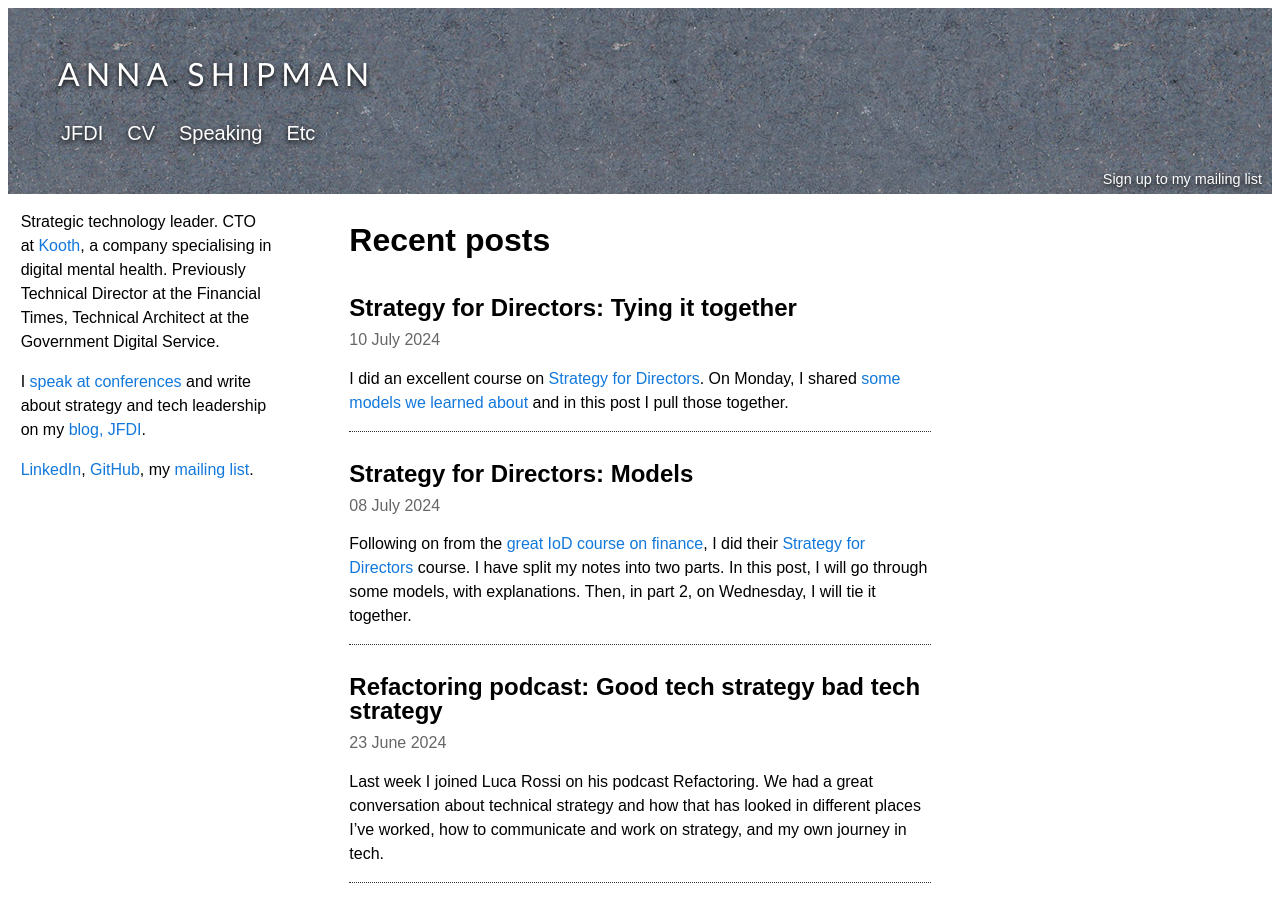
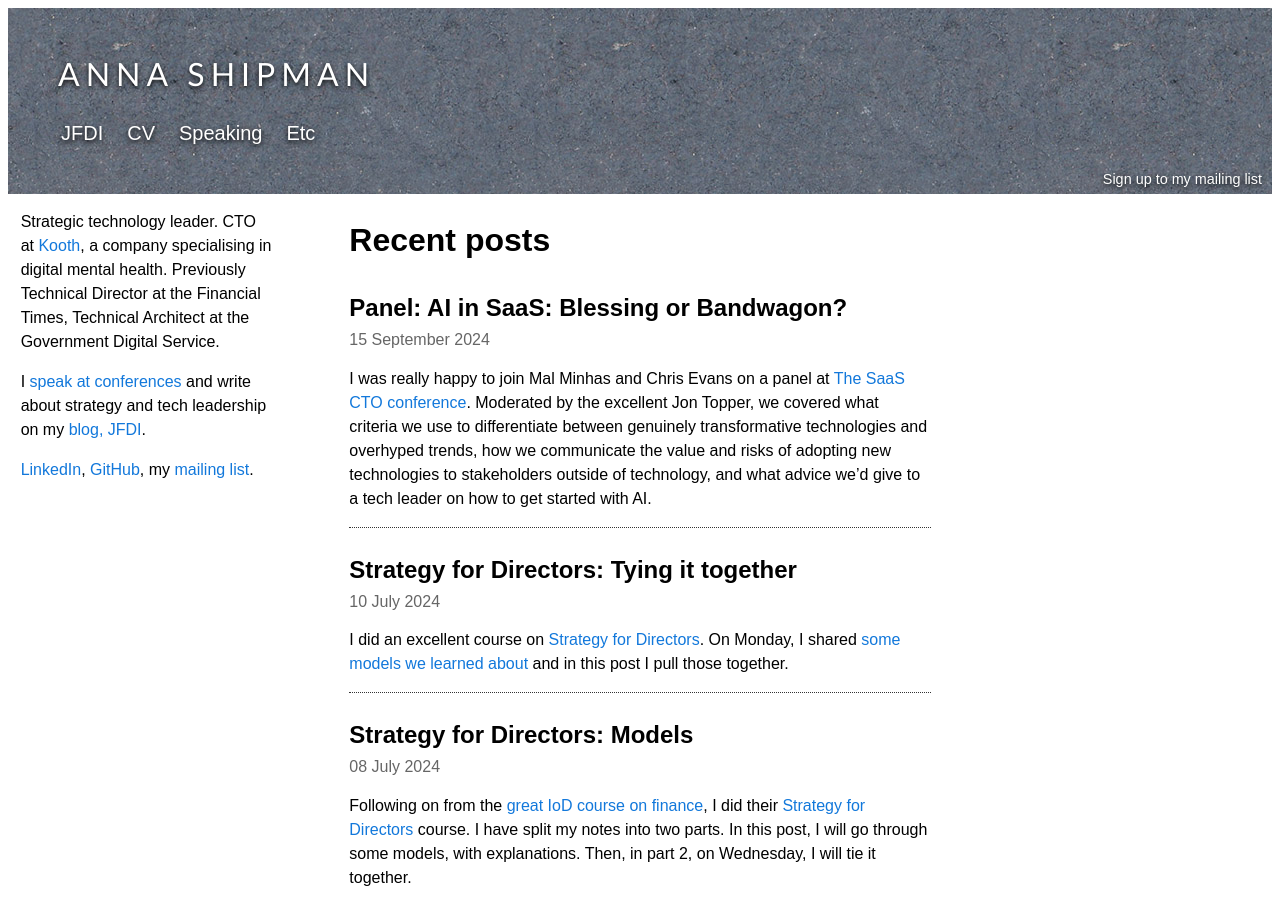
Before and after one commit to annashipman/annashipman.github.io, a Jekyll site: the page built from index.html, in a window 1280 px wide and 900 px high. Built offline with Jekyll 4.4.1, drawn with Linux system fonts in a browser that asks for light colours; some of the changed text lies outside the part shown.

Commit message:
Add brief write-up of panel

```diff
--- /dev/null
+++ b/_posts/2024-09-15-ai-blessing-bandwagon.md
@@ -0,0 +1,12 @@
+---
+anchor_id: ai-blessing-bandwagon
+title: "Panel: AI in SaaS: Blessing or Bandwagon?"
+layout: blog_post
+---
+
+I was really happy to join Mal Minhas and Chris Evans on a panel at [The SaaS CTO conference](https://scalefactory.com/events/saas-cto-network/conference/2024/).
+Moderated by the excellent Jon Topper, we covered what criteria we use to differentiate between genuinely transformative technologies and overhyped trends, how we communicate the value and risks of adopting new technologies to stakeholders outside of technology, and what advice we'd give to a tech leader on how to get started with AI.
+
+There is a short-writeup on LinkedIn below and I will share the video when published.
+
+<iframe src="https://www.linkedin.com/embed/feed/update/urn:li:share:7239949833107574785" height="1149" width="504" frameborder="0" allowfullscreen="" title="Embedded post"></iframe>
--- a/speaking.html
+++ b/speaking.html
@@ -4,6 +4,9 @@
 
 <div class="right-column">
 <h1>Conference talks & podcasts</h1>
+<h2><a href="/jfdi/ai-blessing-bandwagon.html">AI in SaaS: Blessing or Bandwagon?</a></h2>
+<date>12th September 2024</date> <span class="conference-name">The SaaS CTO Conference</span>
+<p>I joined Mal Minhas and Chris Evans on a very interesting panel hosted by Jon Topper to talk about AI in SaaS; blessing or bandwagon? <a href="/jfdi/ai-blessing-bandwagon.html">Write up</a>.</p>
 <h2><a href="/jfdi/refactoring-podcast.html">Refactoring podcast: Good tech strategy bad tech strategy</a></h2>
 <date>21st June 2024</date> <span class="conference-name">Refactoring podcast</span>
 <p>I joined Luca Rossi on his podcast to talk about strategy, leadership and my own journey in tech. <a href="/jfdi/refactoring-podcast.html">Write up</a>.</p>
```
